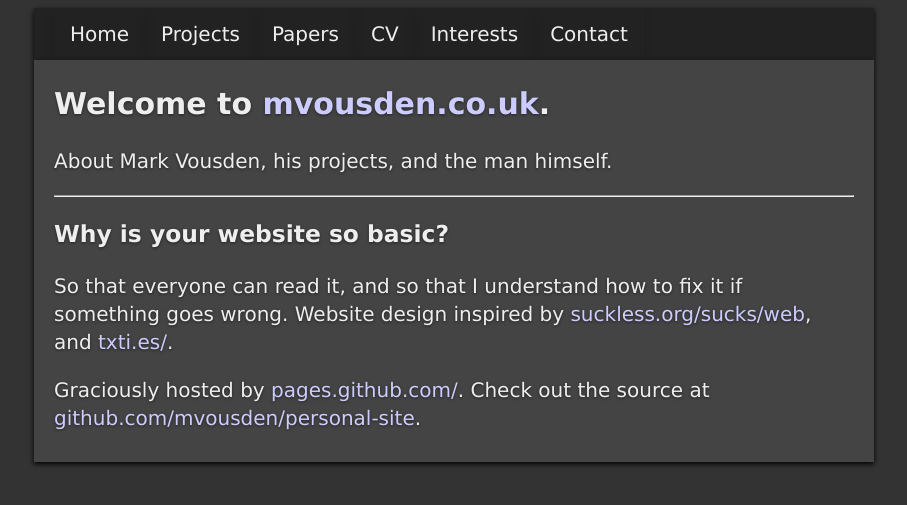
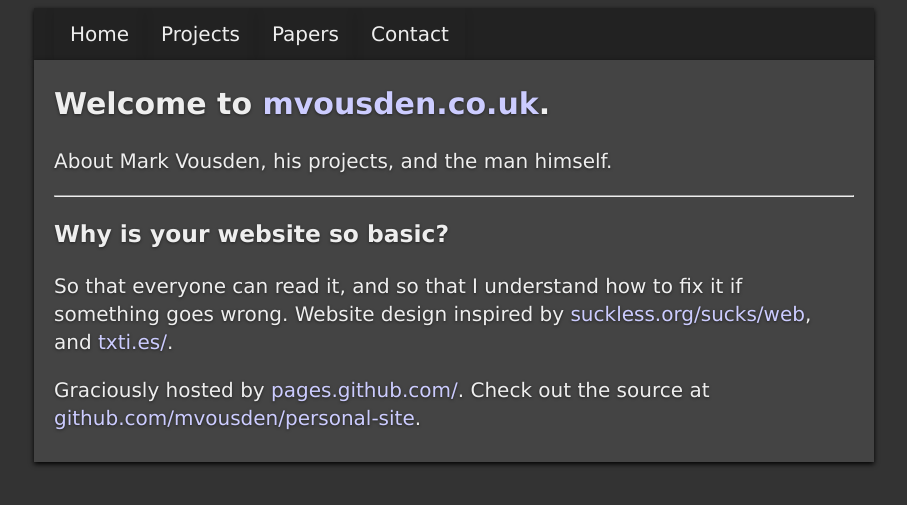
Before and after one commit to mvousden/personal-site, a Jekyll site: the page built from index.html, in a window 1280 px wide. Shown: the top 505 px of the page, without its empty margins (186-1093 px from the left). Built offline with Jekyll 4.4.1, drawn with Linux system fonts in a browser that asks for light colours.

Commit message:
Remove broken CV and interests links.

```diff
--- a/_includes/navbar.html
+++ b/_includes/navbar.html
@@ -2,7 +2,5 @@
     <li><a class="active" href="./index.html">Home</a></li>
     <li><a href="./projects.html">Projects</a></li>
     <li><a href="./papers.html">Papers</a></li>
-    <li><a href="./cv.html">CV</a></li>
-    <li><a href="./interests.html">Interests</a></li>
     <li><a href="./contact.html">Contact</a></li>
 </ul>
```
